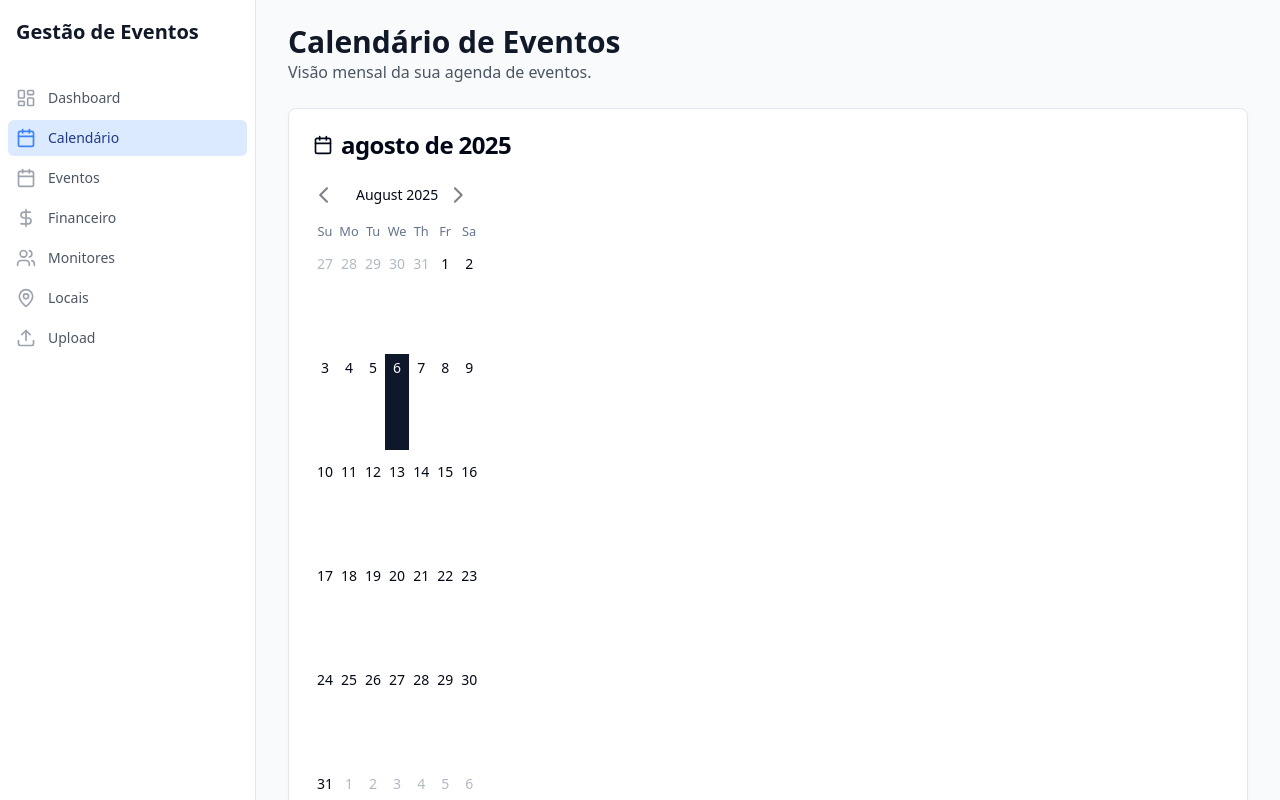
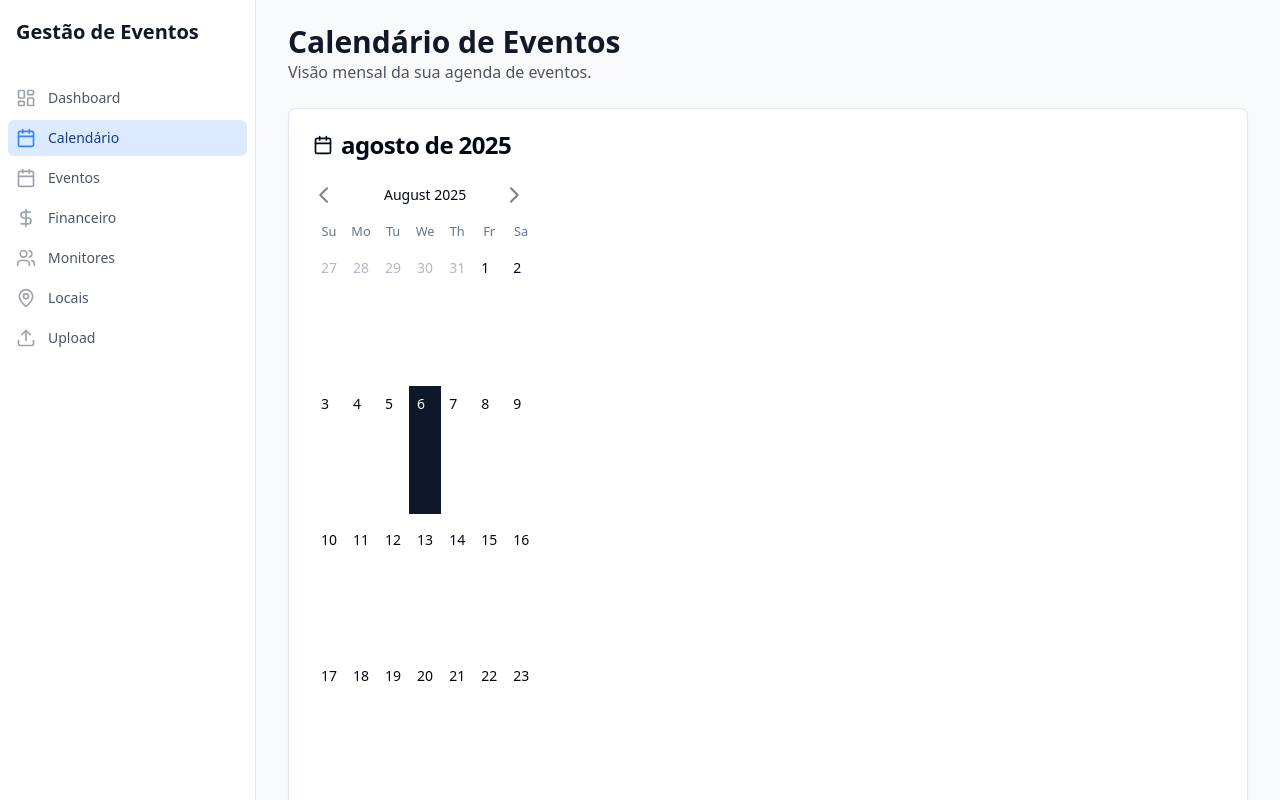
Before and after one commit to marcoshs88/projetos, a React (Vite) app: page /calendario in a window 1280 px wide. Shown: the top 800 px of the page. Built offline with nearby package versions, Linux system fonts and the light colour scheme.

Commit message:
[lasy] Ajustado layout do calendário para melhor visualização - escreveu 1 arquivo(s)

```diff
--- a/src/pages/CalendarPage.tsx
+++ b/src/pages/CalendarPage.tsx
@@ -3,7 +3,7 @@ import { Card, CardContent, CardHeader, CardTitle } from '@/components/ui/card';
 import { Calendar } from '@/components/ui/calendar';
 import { useLocalStorage } from '@/hooks/useLocalStorage';
 import { Event } from '@/types';
-import { DayContent, DayContentProps } from 'react-day-picker';
+import { DayContentProps } from 'react-day-picker';
 import { Badge } from '@/components/ui/badge';
 import { Calendar as CalendarIcon } from 'lucide-react';
 
@@ -27,15 +27,15 @@ const CalendarPage = () => {
     const dayEvents = eventsByDate[dateStr] || [];
 
     return (
-      <div className="relative h-full w-full flex flex-col p-1">
-        <DayContent {...props} />
+      <div className="relative h-full w-full flex flex-col items-start p-2">
+        <span className="text-sm font-medium">{props.date.getDate()}</span>
         {dayEvents.length > 0 && (
-          <div className="mt-1 space-y-1 overflow-y-auto">
+          <div className="mt-1 w-full space-y-1 overflow-y-auto">
             {dayEvents.map(event => (
               <Badge
                 key={event.id}
                 variant="secondary"
-                className="w-full text-left block whitespace-nowrap overflow-hidden text-ellipsis"
+                className="w-full text-left block whitespace-nowrap overflow-hidden text-ellipsis text-xs p-1"
               >
                 {event.horario} - {event.cliente}
               </Badge>
@@ -81,7 +81,7 @@ const CalendarPage = () => {
               head_row: "flex",
               head_cell: "text-muted-foreground rounded-md w-full font-normal text-[0.8rem]",
               row: "flex w-full mt-2",
-              cell: "h-24 w-full text-center text-sm p-0 relative [&:has([aria-selected])]:bg-accent first:[&:has([aria-selected])]:rounded-l-md last:[&:has([aria-selected])]:rounded-r-md focus-within:relative focus-within:z-20",
+              cell: "h-32 w-full text-left text-sm p-0 relative [&:has([aria-selected])]:bg-accent first:[&:has([aria-selected])]:rounded-l-md last:[&:has([aria-selected])]:rounded-r-md focus-within:relative focus-within:z-20",
               day: "h-full w-full p-0 font-normal",
               day_selected: "bg-primary text-primary-foreground hover:bg-primary hover:text-primary-foreground focus:bg-primary focus:text-primary-foreground",
               day_today: "bg-accent text-accent-foreground",
```
